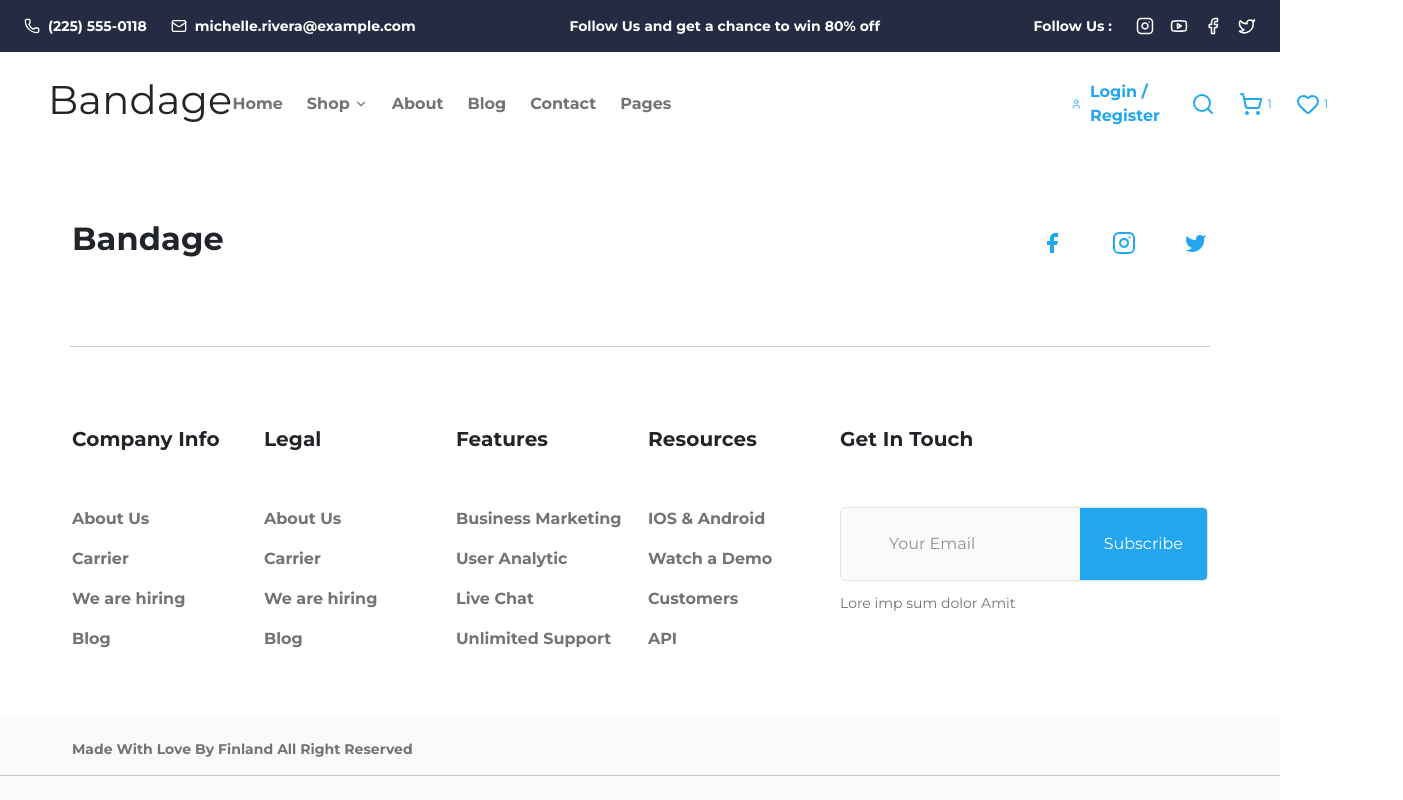
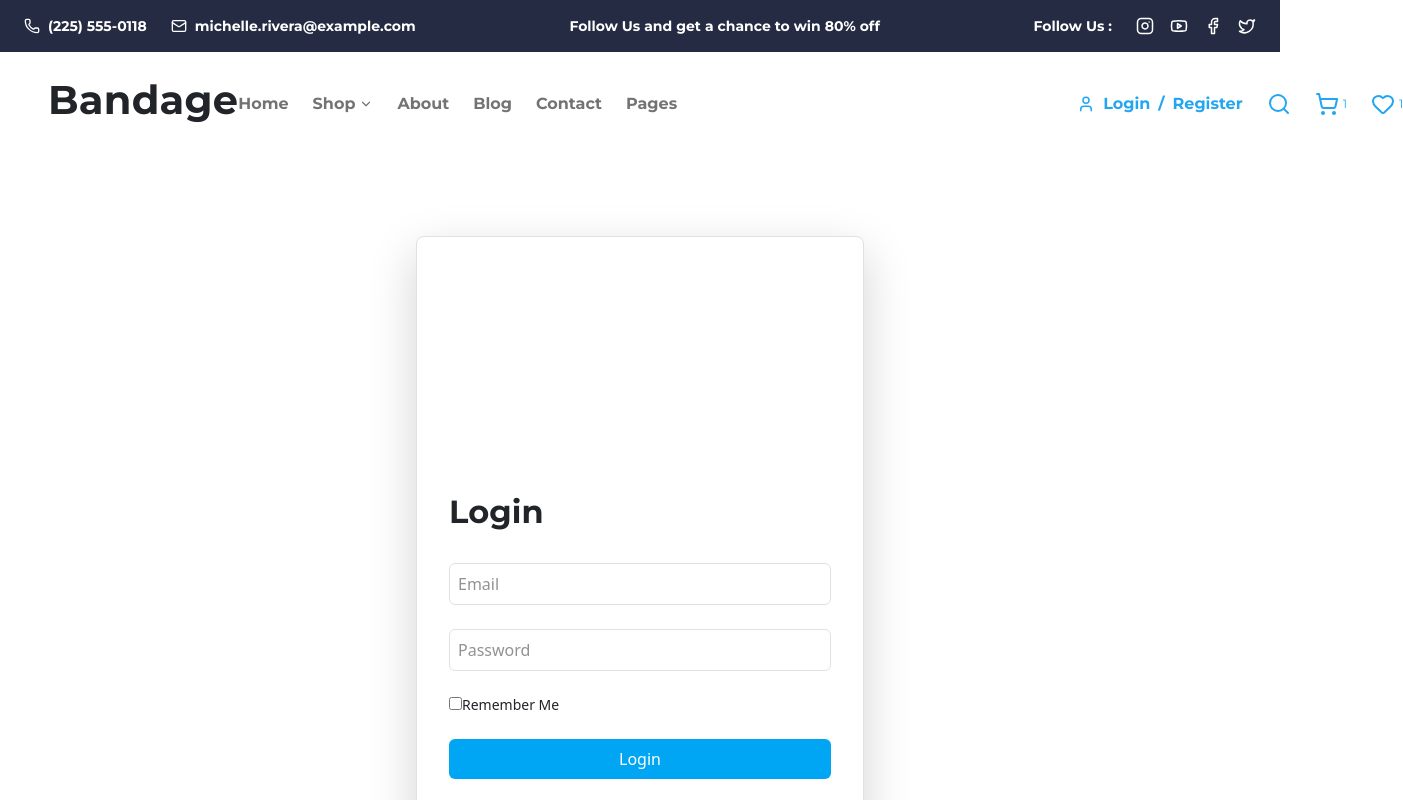
Before and after one commit to Drollax/e-commerce-project, a React (Vite) app: page /login in a window 1280 px wide. Shown: the top 800 px of the page, 1403 px wide, since content can reach past the window. Built offline with nearby package versions, Linux system fonts and the light colour scheme.

Commit message:
Login page added, Buttons are working now

```diff
--- a/package.json
+++ b/package.json
@@ -17,6 +17,7 @@
     "react": "^19.2.4",
     "react-bootstrap": "^2.10.10",
     "react-dom": "^19.2.4",
+    "react-gravatar": "^2.6.3",
     "react-hook-form": "^7.72.0",
     "react-icons": "^5.6.0",
     "react-redux": "^9.2.0",
--- a/src/App.jsx
+++ b/src/App.jsx
@@ -1,5 +1,8 @@
+import { BrowserRouter as Router, Route, Switch } from 'react-router-dom';
 
-import { BrowserRouter as Router, Route, Switch } from 'react-router-dom';
+import { ToastContainer } from 'react-toastify';
+import 'react-toastify/dist/ReactToastify.css';
+
 import Header from './components/Header';
 import Footer from './components/Footer';
 import HomePage from "./pages/HomePage";
@@ -9,6 +12,9 @@ import ContactPage from './pages/ContactPage';
 import TeamPage from './pages/TeamPage';
 import AboutUsSection from './pages/AboutUs';
 import Signup from './pages/Signup';
+import Login from './pages/Login';
+
+
 
 function App() {
   return (
@@ -22,8 +28,19 @@ function App() {
         <Route path="/team" component={TeamPage}/>
         <Route path="/about" component={AboutUsSection}/>
         <Route path="/signup" component={Signup}/>
+        <Route path="/login" component={Login}/>
       </Switch>
       <Footer/>
+      <ToastContainer position="bottom-right"
+        autoClose={3000}
+        hideProgressBar={false}
+        newestOnTop={false}
+        closeOnClick
+        rtl={false}
+        pauseOnFocusLoss
+        draggable
+        pauseOnHover
+        theme="colored" />
     </Router>
   );
 }
--- a/src/components/Header.jsx
+++ b/src/components/Header.jsx
@@ -2,11 +2,17 @@ import {
   Phone, Mail, Instagram, Youtube, Facebook, Twitter,
   Search, ShoppingCart, Heart, User, ChevronDown, Menu
 } from 'lucide-react';
+import { useSelector } from 'react-redux';
+import { useHistory } from 'react-router-dom'; // Added import
+import Gravatar from 'react-gravatar';
 
 export default function Header() {
+  const user = useSelector((state) => state.client.user);
+  const history = useHistory(); // Initialized history
+
   return (
     <header className="w-full font-montserrat">
-      {/* --- Top Bar (Hidden on Mobile, Visible on Desktop) --- */}
+      {/* --- Top Bar --- */}
       <div className="hidden lg:flex bg-[#252B42] text-white py-3 px-6 justify-between items-center text-sm font-bold">
         <div className="flex gap-6">
           <div className="flex items-center gap-2">
@@ -19,9 +25,7 @@ export default function Header() {
           </div>
         </div>
 
-        <div>
-          Follow Us and get a chance to win 80% off
-        </div>
+        <div>Follow Us and get a chance to win 80% off</div>
 
         <div className="flex items-center gap-4">
           <span>Follow Us :</span>
@@ -36,54 +40,85 @@ export default function Header() {
 
       {/* --- Main Navigation --- */}
       <nav className="flex items-center justify-between px-6 lg:px-12 py-6">
-        {/* Logo */}
-        <h1 className="text-2xl font-bold text-[#252B42]">Bandage</h1>
+        <h1 onClick={() => history.push("/")} className="text-2xl !font-bold text-[#252B42] cursor-pointer">Bandage</h1>
 
-        {/* Desktop Links (Hidden on Mobile) */}
+        {/* Desktop Links */}
         <div className="hidden lg:flex items-center gap-6 text-[#737373] mr-100 font-bold">
-          <button className="hover:text-[#252B42]">Home</button>
-          <button className="flex items-center gap-1 hover:text-[#252B42]">
+          <button onClick={() => history.push("/")} className="hover:text-[#252B42]">Home</button>
+          <button onClick={() => history.push("/shop")} className="flex items-center gap-1 hover:text-[#252B42]">
             Shop <ChevronDown size={14} />
           </button>
-          <button className="hover:text-[#252B42]">About</button>
-          <button className="hover:text-[#252B42]">Blog</button>
-          <button className="hover:text-[#252B42]">Contact</button>
-          <button className="hover:text-[#252B42]">Pages</button>
+          <button onClick={() => history.push("/about")} className="hover:text-[#252B42]">About</button>
+          <button onClick={() => history.push("/blog")} className="hover:text-[#252B42]">Blog</button>
+          <button onClick={() => history.push("/contact")} className="hover:text-[#252B42]">Contact</button>
+          <button onClick={() => history.push("/pages")} className="hover:text-[#252B42]">Pages</button>
         </div>
 
         {/* Action Icons */}
         <div className="flex items-center gap-4 lg:gap-8 text-[#23A6F0]">
-          {/* Login/Register (Desktop Only) */}
+
+          {/* --- CONDITIONAL USER SECTION (Desktop) --- */}
           <div className="hidden lg:flex items-center gap-2 font-bold cursor-pointer">
-            <User size={18} />
-            <span>Login / Register</span>
+            {user && user.name ? (
+              // Logged In State
+              <div className="flex items-center gap-2">
+                <Gravatar
+                  email={user.email}
+                  size={25}
+                  className="rounded-full"
+                  default="identicon"
+                />
+                <span className="text-[#23A6F0]">{user.name}</span>
+              </div>
+            ) : (
+              // Logged Out State
+              <>
+                <User size={18} />
+                <button onClick={() => history.push("/login")} className="hover:underline">Login</button>
+                <span> / </span>
+                <button onClick={() => history.push("/signup")} className="hover:underline">Register</button>
+              </>
+            )}
           </div>
 
           <div className="flex items-center gap-4">
             <Search size={24} className="cursor-pointer" />
-
             <div className="flex items-center gap-1 cursor-pointer">
               <ShoppingCart size={24} />
               <span className="text-xs hidden lg:inline">1</span>
             </div>
-
             <div className="hidden lg:flex items-center gap-1 cursor-pointer">
               <Heart size={24} />
               <span className="text-xs">1</span>
             </div>
-
-            {/* Mobile Menu Icon (Hidden on Desktop) */}
             <Menu size={24} className="lg:hidden cursor-pointer text-[#252B42]" />
           </div>
         </div>
       </nav>
 
-      {/* --- Mobile Menu Links (Visible only on Mobile) --- */}
+      {/* --- Mobile Menu --- */}
       <div className="lg:hidden flex flex-col items-center gap-8 py-12 text-3xl text-[#737373]">
-        <button className="cursor-pointer">Home</button>
-        <button className="cursor-pointer">Product</button>
-        <button className="cursor-pointer">Pricing</button>
-        <button className="cursor-pointer">Contact</button>
+        <button onClick={() => history.push("/")}>Home</button>
+        <button onClick={() => history.push("/product")}>Product</button>
+        <button onClick={() => history.push("/pricing")}>Pricing</button>
+        <button onClick={() => history.push("/contact")}>Contact</button>
+        <button onClick={() => history.push("/pages")}>Pages</button>
+
+        {/* --- CONDITIONAL USER SECTION (Mobile) --- */}
+        <div className="text-2xl">
+          {user && user.name ? (
+            <div className="flex flex-col items-center gap-4">
+               <Gravatar email={user.email} size={50} className="rounded-full" />
+               <span className="text-[#23A6F0] font-bold">{user.name}</span>
+            </div>
+          ) : (
+            <div className="flex items-center gap-2">
+               <button onClick={() => history.push("/login")} className="text-[#23A6F0] hover:underline">Login</button>
+               <span className="text-[#23A6F0]"> / </span>
+               <button onClick={() => history.push("/signup")} className="text-[#23A6F0] hover:underline">Register</button>
+            </div>
+          )}
+        </div>
       </div>
     </header>
   );
--- /dev/null
+++ b/src/pages/Login.jsx
@@ -0,0 +1,51 @@
+import { useForm } from "react-hook-form";
+import { useDispatch } from "react-redux";
+import { useHistory } from "react-router-dom";
+import { loginUser } from "../store/actions/clientActions";
+
+const Login = () => {
+  const { register, handleSubmit, formState: { errors, isSubmitting } } = useForm();
+  const dispatch = useDispatch();
+  const history = useHistory();
+
+  const  onSubmit = async (data) => {
+    const { email, password, rememberMe } = data;
+   await dispatch(loginUser({ email, password }, history, rememberMe));
+  };
+
+  return (
+    <form onSubmit={handleSubmit(onSubmit)} className="max-w-md min-h-screen justify-center justify-content mx-auto my-20 p-8 border rounded-lg shadow-lg bg-white flex flex-col gap-4">
+
+      <h2 className="text-2xl !font-bold">Login</h2>
+
+      <input
+        {...register("email", { required: "Email is required", pattern: /^\S+@\S+$/i })}
+        placeholder="Email"
+        className="border m-6 p-2 rounded"
+        />
+      {errors.email && <span className="text-red-500 text-xs">Valid email is required</span>}
+
+      <input
+        type="password"
+        {...register("password", { required: "Password is required" })}
+        placeholder="Password"
+        className="border p-2 rounded"
+      />
+
+      <label className="flex items-center gap-2 text-sm">
+        <input type="checkbox" {...register("rememberMe")} />
+        Remember Me
+      </label>
+
+      <button disabled={isSubmitting} type="submit" className={`p-2 rounded text-white transition-colors ${
+          isSubmitting
+            ? "!bg-gray-400 !cursor-not-allowed"
+            : "bg-sky-500 hover:bg-sky-600"
+        }`}>
+        {isSubmitting ? "Logging in..." : "Login"}
+      </button>
+    </form>
+  );
+};
+
+export default Login;
--- a/src/store/actions/clientActions.js
+++ b/src/store/actions/clientActions.js
@@ -1,3 +1,6 @@
+import { API } from "../../api/axiosInstance";
+import {toast} from "react-toastify";
+
 export const SET_USER = "SET_USER";
 export const SET_ROLES = "SET_ROLES";
 export const SET_THEME = "SET_THEME";
@@ -22,3 +25,33 @@ export const setLanguage = (language) => ({
     type: SET_LANGUAGE,
     payload: language
 });
+
+export const fetchRoles = () => (dispatch, getState) => {
+  const { roles } = getState().client;
+  if (roles.length > 0) return;
+
+  API.get("/roles")
+    .then(res => dispatch(setRoles(res.data)))
+    .catch(err => console.error("Roles fetch error:", err));
+};
+
+export const loginUser = (loginData, history, rememberMe) => (dispatch) => {
+  API.post("/login", loginData)
+    .then(res => {
+    console.log("Login response:", res.data);
+      dispatch(setUser(res.data));
+
+      if (rememberMe) {
+        localStorage.setItem("token", res.data.token);
+      }
+      toast.success("Login successful!");
+      if (history > 0){
+        history.goBack();
+      } else {
+        history.push("/");
+      }
+    })
+    .catch(err => {console.error("Login error:", err);
+      toast.error("Login failed!");
+    });
+};
--- a/src/store/reducers/clientReducer.js
+++ b/src/store/reducers/clientReducer.js
@@ -37,13 +37,4 @@ const clientReducer = (state = initialstate, action) => {
     }
 }
 
-export const fetchRoles = () => (dispatch, getState) => {
-  const { roles } = getState().client;
-  if (roles.length > 0) return;
-
-  API.get("/roles")
-    .then(res => dispatch(setRoles(res.data)))
-    .catch(err => console.error("Roles fetch error:", err));
-};
-
 export default clientReducer;
```
Also changed, not shown: 1 other file (tests, documents, lock files or other folders).
